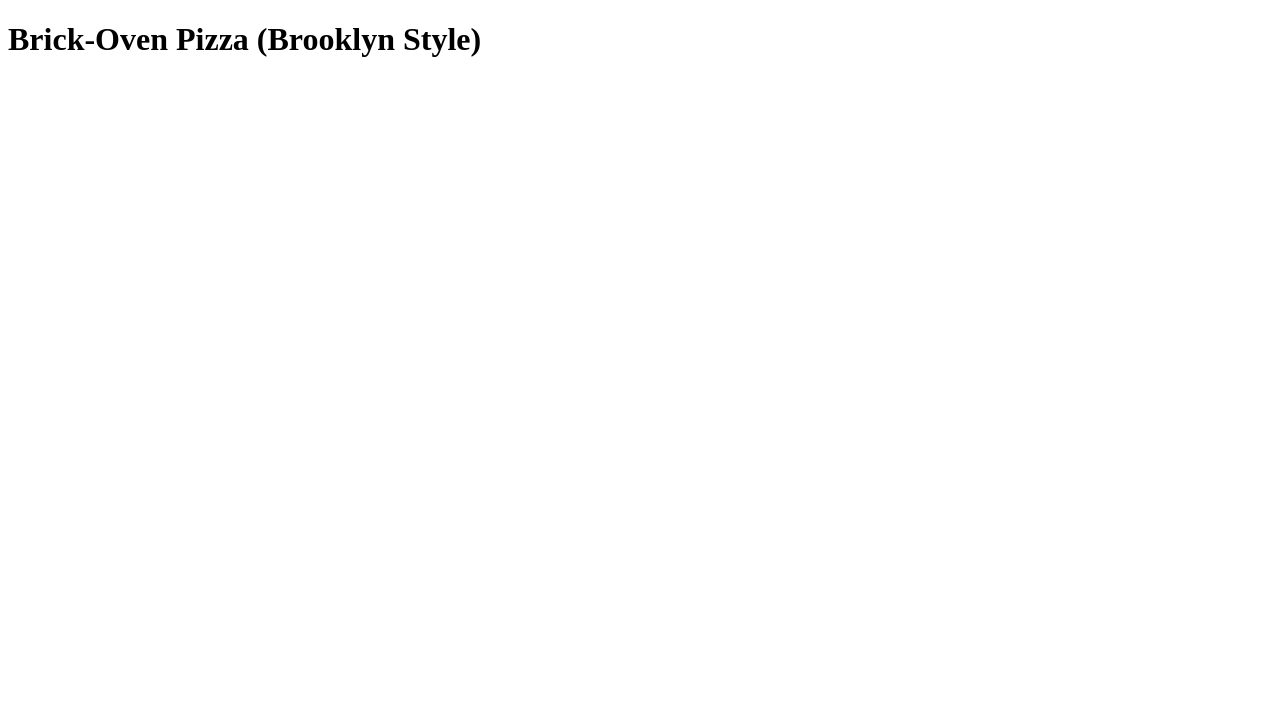
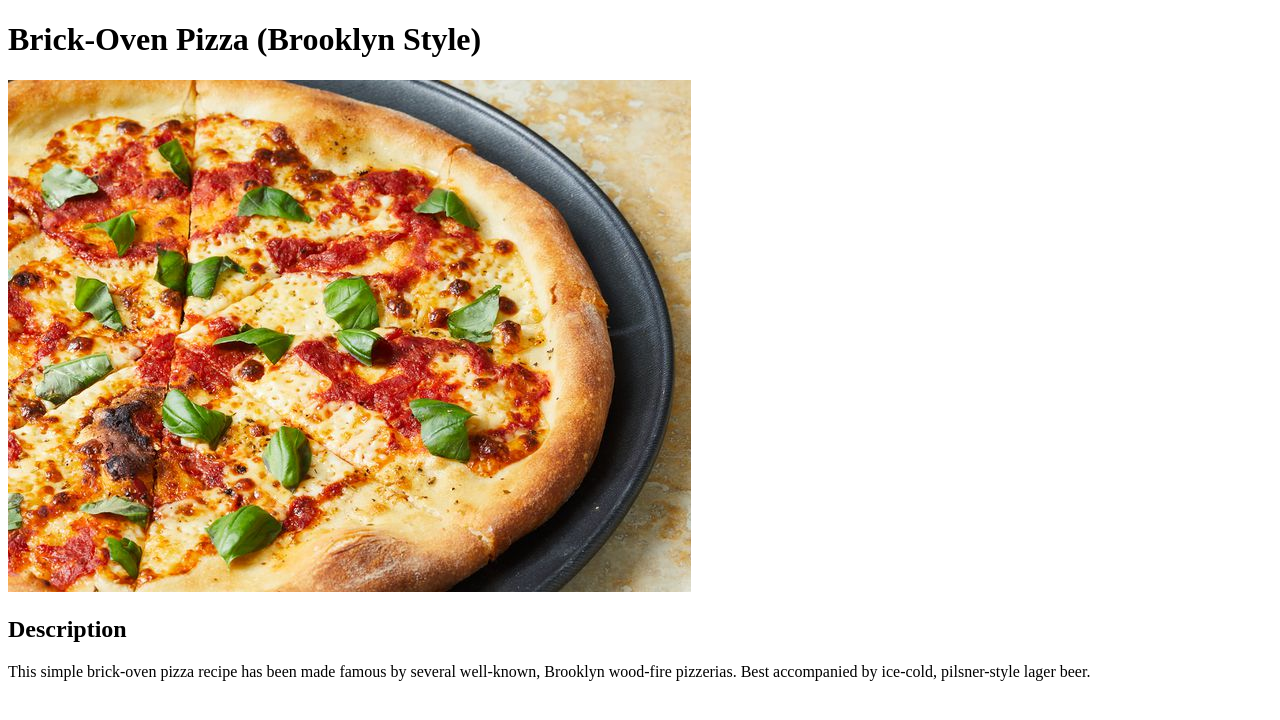
Before and after one commit to Yhento/odin-recipes, a plain HTML site: page recipes/pizza.html in a window 1280 px wide. Drawn offline with Linux system fonts and the light colour scheme.

Commit message:
feat(html): add pizza recipe image and description
Added the image of the Brooklyn Style Pizza and a Description below it.

```diff
--- a/recipes/pizza.html
+++ b/recipes/pizza.html
@@ -8,6 +8,14 @@
 
 <body>
     <h1>Brick-Oven Pizza (Brooklyn Style)</h1>
+
+    <img src="recipe-images/brick-oven-pizza.jpg">
+
+    <h2>Description</h2>
+
+    <p>This simple brick-oven pizza recipe has been made famous by several well-known, Brooklyn wood-fire pizzerias. Best accompanied by ice-cold, pilsner-style lager beer.</p>
+
+
 </body>
 
 
```
